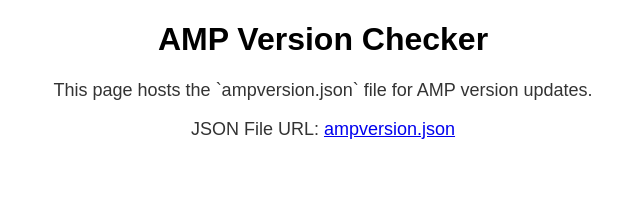
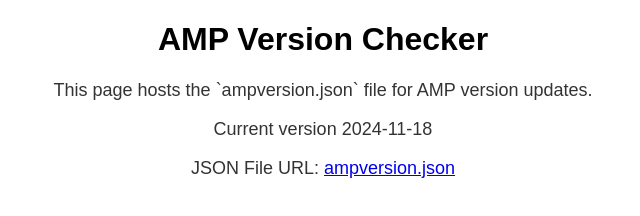
Before and after one commit to WisdomAudio/WisdomAudio.github.io, a plain HTML site: page index.html in a window 1280 px wide. Shown: the whole page, without its empty margins (317-957 px from the left). Drawn offline with Linux system fonts and the light colour scheme.

Commit message:
index.html: added version info 2024-11-18

```diff
--- a/index.html
+++ b/index.html
@@ -27,6 +27,9 @@
         <p class="info">
             This page hosts the `ampversion.json` file for AMP version updates.
         </p>
+	<p class="info">
+		Current version 2024-11-18
+	</p>
         <p class="info">
             JSON File URL: <a href="ampversion.json" target="_blank">ampversion.json</a>
         </p>
```
